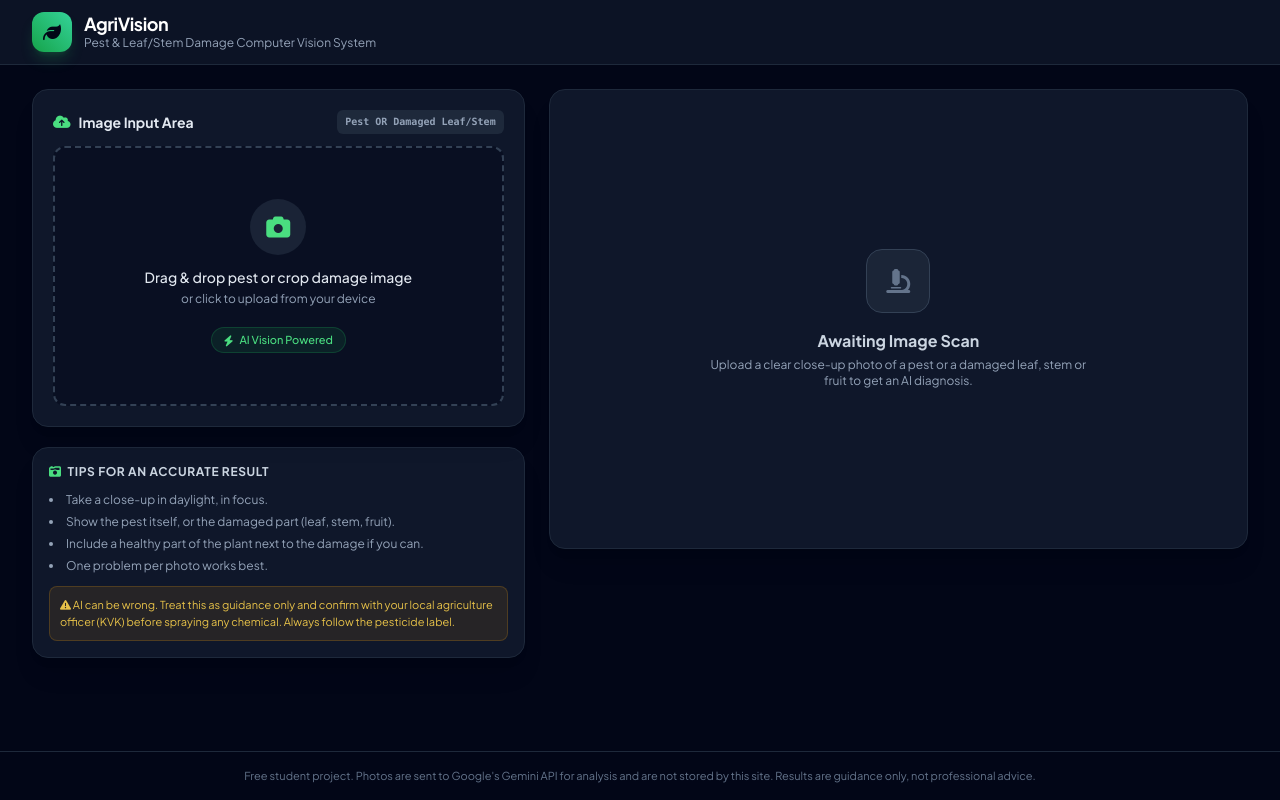
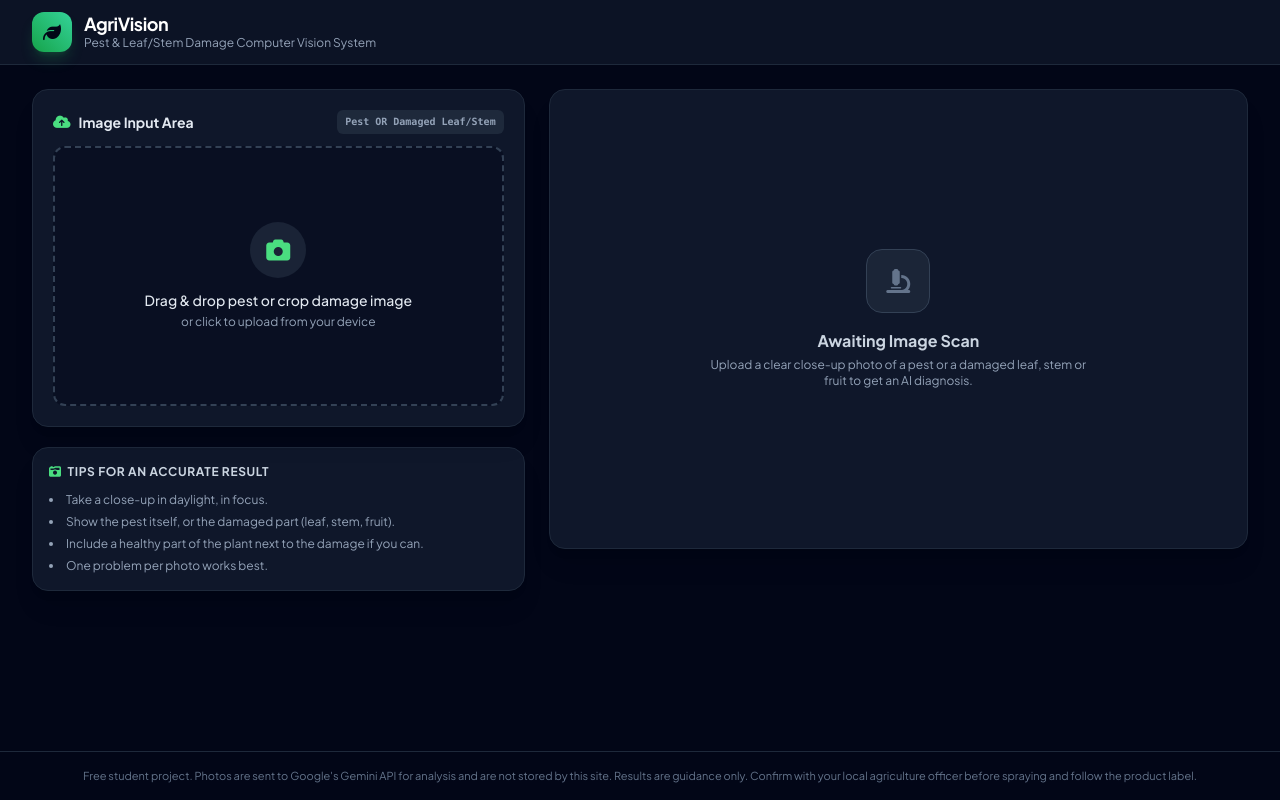
Before and after one commit to brajeshla-svg/Pest-control, a plain HTML site: page index.html in a window 1280 px wide. Drawn offline with nearby package versions, Linux system fonts and the light colour scheme.

Commit message:
Add files via upload

```diff
--- a/index.html
+++ b/index.html
@@ -151,11 +151,7 @@
                                 <p class="text-sm font-medium text-slate-200">Drag & drop pest or crop damage image</p>
                                 <p class="text-xs text-slate-400 mt-1">or click to upload from your device</p>
                             </div>
-                            <div class="pt-2">
-                                <span class="inline-flex items-center gap-1.5 text-[11px] text-brand-400 bg-brand-500/10 border border-brand-500/20 px-3 py-1 rounded-full font-medium">
-                                    <i class="fa-solid fa-bolt"></i> AI Vision Powered
-                                </span>
-                            </div>
+
                         </div>
                     </div>
 
@@ -179,11 +175,7 @@
                         <li>Include a healthy part of the plant next to the damage if you can.</li>
                         <li>One problem per photo works best.</li>
                     </ul>
-                    <p class="text-[11px] text-amber-300/90 bg-amber-500/10 border border-amber-500/20 rounded-lg p-2.5 mt-3">
-                        <i class="fa-solid fa-triangle-exclamation"></i>
-                        AI can be wrong. Treat this as guidance only and confirm with your local agriculture officer (KVK) before spraying any chemical. Always follow the pesticide label.
-                    </p>
-                </div>
+                    </div>
             </div>
 
             <!-- <!-- Right Column: AI Analysis & Diagnostic Results (7 cols) -->
@@ -318,7 +310,7 @@
 
     <footer class="border-t border-slate-800 py-4 px-4 text-center text-[11px] text-slate-500">
         Free student project. Photos are sent to Google's Gemini API for analysis and are not stored by this site.
-        Results are guidance only, not professional advice.
+        Results are guidance only. Confirm with your local agriculture officer before spraying and follow the product label.
     </footer>
 
     <script>
```
